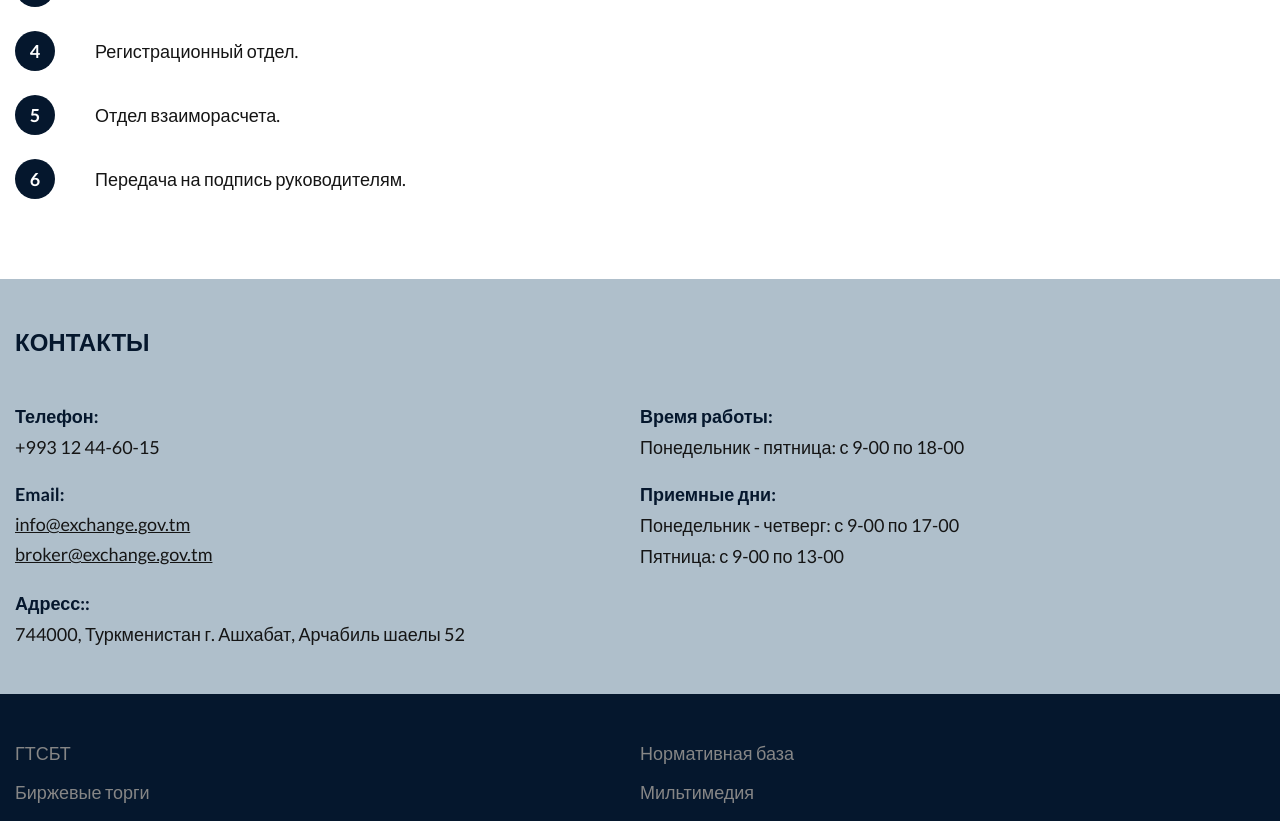
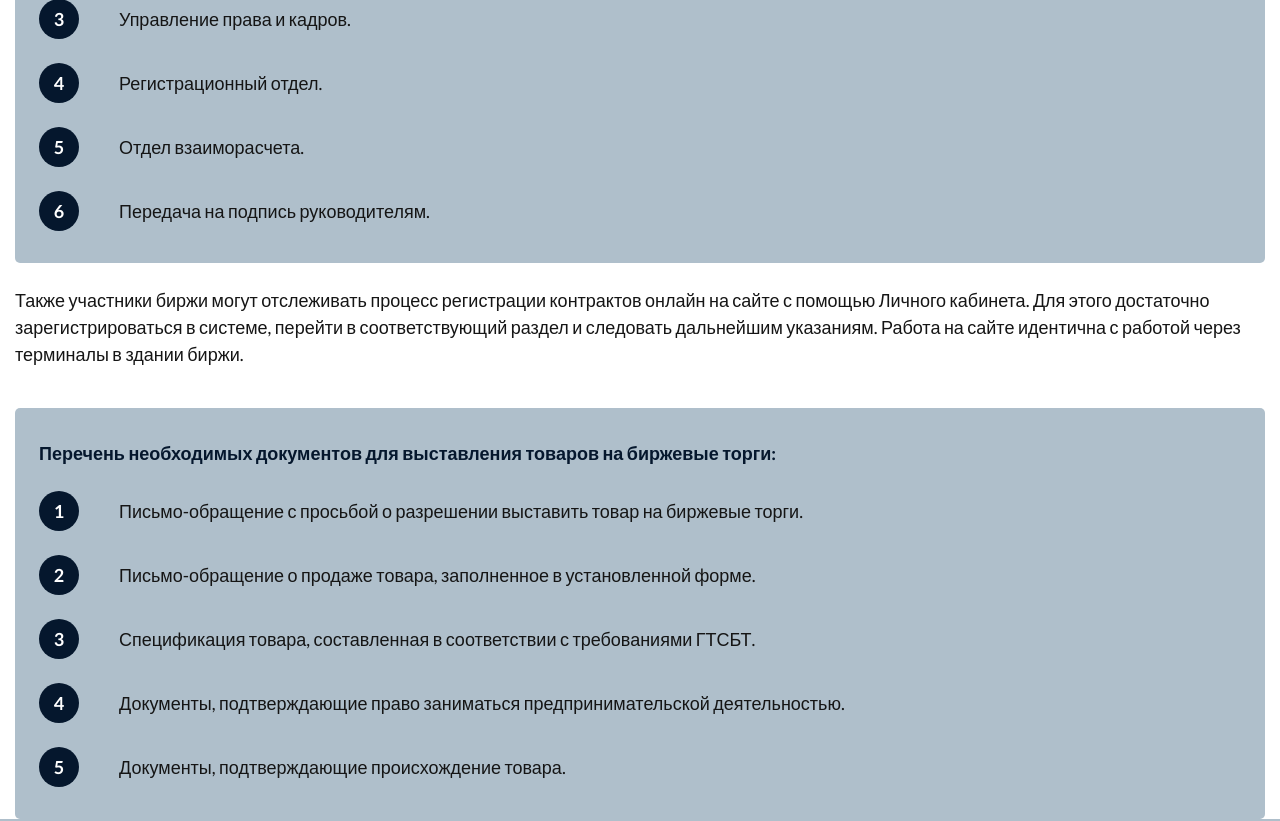
Before and after one commit to Kakabay/exchange-client, a React (Vite) app: page /register in a window 1280 px wide. Shown: the part 560-1381 px from the top of the page. Built offline with nearby package versions, Linux system fonts and the light colour scheme.

Commit message:
Sub pages changed

```diff
--- a/src/assets/styles/_subPageStyles.scss
+++ b/src/assets/styles/_subPageStyles.scss
@@ -3,7 +3,6 @@
   flex-direction: column;
   gap: 2.4rem;
   margin-top: 4rem;
-  margin-bottom: 8rem;
 }
 
 .sub-page-content-wrapper {
@@ -37,6 +36,15 @@
   gap: 2.4rem;
 }
 
+.sub-page-list-wrapper {
+  display: flex;
+  flex-direction: column;
+  gap: 2.4rem;
+  background: $base-light-blue;
+  border-radius: 0.5rem;
+  padding: 3.2rem 2.4rem;
+}
+
 .sub-page-list-item {
   display: grid;
   grid-template-columns: auto 1fr;
@@ -61,6 +69,7 @@
   border-radius: 50rem;
   font-size: 1.8rem;
   font-weight: 700;
+  align-self: flex-start;
 }
 
 .sub-page-list-item-text {
@@ -68,3 +77,26 @@
   color: $base-black;
   font-weight: 400;
 }
+
+@media (max-width: 768px) {
+  .sub-page-list-wrapper {
+    padding: 2.4rem 1.6rem;
+  }
+
+  .sub-page-list-item {
+    gap: 2.4rem;
+  }
+}
+
+@media (max-width: 425px) {
+  .sub-page-list-wrapper {
+    padding: 1.6rem 1.6rem;
+  }
+
+  .sub-page-list-item {
+    display: flex;
+    flex-direction: column;
+    align-items: flex-start;
+    gap: 0.8rem;
+  }
+}
--- a/src/pages/Finance.jsx
+++ b/src/pages/Finance.jsx
@@ -28,6 +28,19 @@ const Finance = () => {
                 соответствующий уровень риска, а также вносит ее в АБС.
               </p>
             </div>
+            <div className="sub-page-title-text">
+              <h2 className="sub-page-title">Регистрация в отделе фин. мониторинга</h2>
+              <div className="sub-page-text-wrapper">
+                <p>
+                  Подать документы на легализацию юридического лица или предпринимателя можно
+                  онлайн. Личный кабинет пользователя позволяет внести данные и загрузить документы,
+                  скачать бланки и образцы заявлений, вести общение с администраторами биржи,
+                  дополнять пакет документов, если будет такая необходимость. Фактически, вся работа
+                  с биржей становится автоматизированной с помощью Интернета.
+                </p>
+                <p>Чтобы воспользоваться сервисом – пройдите регистрацию в Личном кабинете.</p>
+              </div>
+            </div>
           </div>
         </div>
       </div>
--- a/src/pages/Gtsbt.jsx
+++ b/src/pages/Gtsbt.jsx
@@ -31,24 +31,24 @@ const Gtsbt = () => {
               </p>
             </div>
 
-            <div className="sub-page-list">
+            <div className="sub-page-list-wrapper">
               <h2 className="sub-page-title">Задачи и цели биржи</h2>
               <div className="sub-page-list">
                 <div className="sub-page-list-item">
                   <div className="sub-page-list-num">1</div>
                   <h3 className="sub-page-list-item-text">
-                    создать равные условия для ее участников – деловым иностранным людям и
+                    Создать равные условия для ее участников – деловым иностранным людям и
                     предпринимателям Туркменистана
                   </h3>
                 </div>
                 <div className="sub-page-list-item">
                   <div className="sub-page-list-num">2</div>
-                  <h3 className="sub-page-list-item-text">увеличить и ускорить товарооборот</h3>
+                  <h3 className="sub-page-list-item-text">Увеличить и ускорить товарооборот</h3>
                 </div>
                 <div className="sub-page-list-item">
                   <div className="sub-page-list-num">3</div>
                   <h3 className="sub-page-list-item-text">
-                    насытить внутренний рынок необходимыми товарами народного потребления,
+                    Насытить внутренний рынок необходимыми товарами народного потребления,
                     продукцией производственно-технического назначения и оборудованием,
                     предназначенным для модернизации народно-хозяйственного комплекса страны.
                   </h3>
@@ -89,7 +89,7 @@ const Gtsbt = () => {
               </div>
             </div>
 
-            <div className="sub-page-list">
+            <div className="sub-page-list-wrapper">
               <h2 className="sub-page-title">
                 Биржевые торги организуются на основании следующих принципов:
               </h2>
--- a/src/pages/Normative.jsx
+++ b/src/pages/Normative.jsx
@@ -23,7 +23,7 @@ export const Normative = () => {
               </p>
             </div>
 
-            <div className="sub-page-list">
+            <div className="sub-page-list-wrapper">
               <h2 className="sub-page-title">В компетенцию Арбитражной комиссии входит:</h2>
               <div className="sub-page-list">
                 <div className="sub-page-list-item">
@@ -65,6 +65,16 @@ export const Normative = () => {
                 </div>
               </div>
             </div>
+
+            <div className="sub-page-text-wrapper">
+              <p>Инструкция о порядке консульской легализации</p>
+              <p>
+                Консульская легализация заключается в установлении и засвидетельствовании
+                подлинности подписей на ъдокументах и актах, а также соответствия их законам
+                государства пребывания консула путем совершения легализационной надписи или
+                проставления легализационного штампа на государственном и английском языках.
+              </p>
+            </div>
           </div>
         </div>
       </div>
--- a/src/pages/Register.jsx
+++ b/src/pages/Register.jsx
@@ -16,7 +16,7 @@ export const Register = () => {
           <SectionTitle title="Регистрация договоров" />
 
           <div className="sub-page-content-wrapper">
-            <div className="sub-page-list">
+            <div className="sub-page-list-wrapper">
               <h2 className="sub-page-title">
                 Регистрация договоров на государственной товарно-сырьевой бирже Туркменистана
                 осуществляется по приведенной схеме:
@@ -49,6 +49,55 @@ export const Register = () => {
               </div>
             </div>
           </div>
+
+          <div className="sub-page-text-wrapper">
+            <p>
+              Также участники биржи могут отслеживать процесс регистрации контрактов онлайн на сайте
+              с помощью Личного кабинета. Для этого достаточно зарегистрироваться в системе, перейти
+              в соответствующий раздел и следовать дальнейшим указаниям. Работа на сайте идентична с
+              работой через терминалы в здании биржи.
+            </p>
+          </div>
+
+          <div className="sub-page-content-wrapper">
+            <div className="sub-page-list-wrapper">
+              <h2 className="sub-page-title">
+                Перечень необходимых документов для выставления товаров на биржевые торги:
+              </h2>
+              <div className="sub-page-list">
+                <div className="sub-page-list-item">
+                  <div className="sub-page-list-num">1</div>
+                  <h3 className="sub-page-list-item-text">
+                    Письмо-обращение с просьбой о разрешении выставить товар на биржевые торги.
+                  </h3>
+                </div>
+                <div className="sub-page-list-item">
+                  <div className="sub-page-list-num">2</div>
+                  <h3 className="sub-page-list-item-text">
+                    Письмо-обращение о продаже товара, заполненное в установленной форме.
+                  </h3>
+                </div>
+                <div className="sub-page-list-item">
+                  <div className="sub-page-list-num">3</div>
+                  <h3 className="sub-page-list-item-text">
+                    Спецификация товара, составленная в соответствии с требованиями ГТСБТ.
+                  </h3>
+                </div>
+                <div className="sub-page-list-item">
+                  <div className="sub-page-list-num">4</div>
+                  <h3 className="sub-page-list-item-text">
+                    Документы, подтверждающие право заниматься предпринимательской деятельностью.
+                  </h3>
+                </div>
+                <div className="sub-page-list-item">
+                  <div className="sub-page-list-num">5</div>
+                  <h3 className="sub-page-list-item-text">
+                    Документы, подтверждающие происхождение товара.
+                  </h3>
+                </div>
+              </div>
+            </div>
+          </div>
         </div>
       </div>
     </main>
--- a/src/pages/Trade.jsx
+++ b/src/pages/Trade.jsx
@@ -25,7 +25,7 @@ const Trade = () => {
               </p>
             </div>
 
-            <div className="sub-page-list">
+            <div className="sub-page-list-wrapper">
               <h2 className="sub-page-title">
                 Биржевые торги организуются на основании следующих принципов:
               </h2>
@@ -69,7 +69,7 @@ const Trade = () => {
               </p>
             </div>
 
-            <div className="sub-page-list">
+            <div className="sub-page-list-wrapper">
               <h2 className="sub-page-title">
                 Перечень необходимых документов для выставления товаров на биржевые торги:
               </h2>
```
